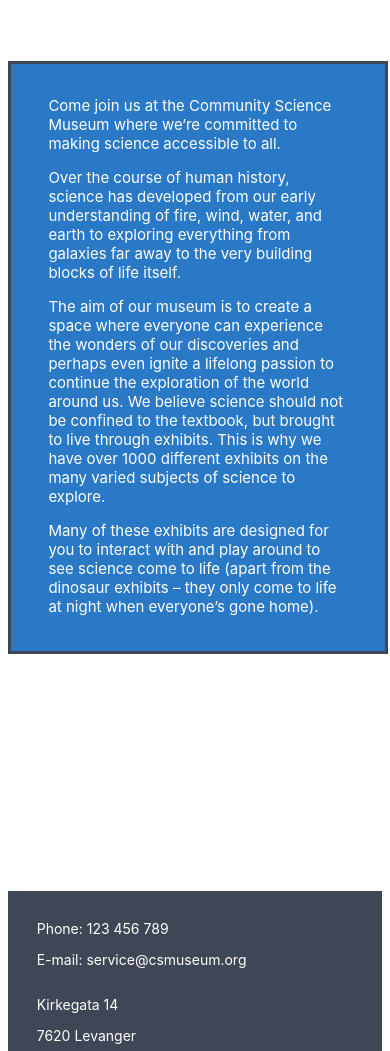
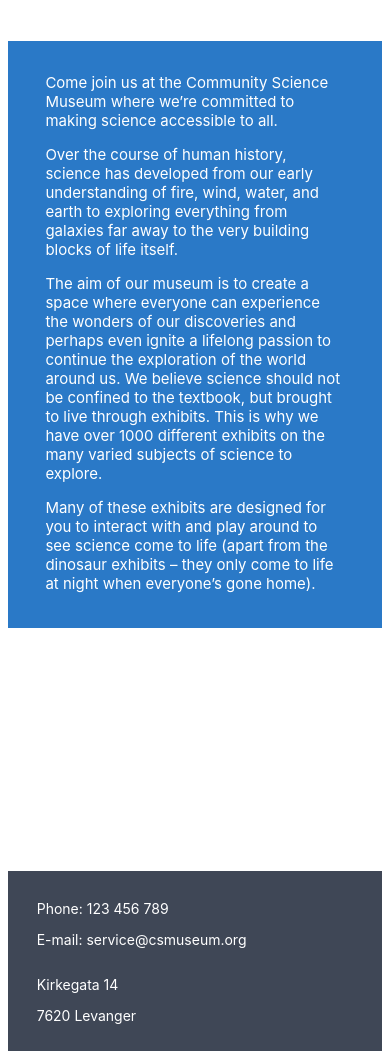
Before and after one commit to jkjode/semesterproject1, a plain HTML site: page index.html in a window 390 px wide. Shown: the part 427-1478 px from the top of the page. Drawn offline with Linux system fonts and the light colour scheme; a web font is replaced by a local one.

Commit message:
Update styles-index.css

```diff
--- a/CSS/styles-index.css
+++ b/CSS/styles-index.css
@@ -106,15 +106,23 @@ p {
 
 @media (max-width:950px){
 
+    .main {
+        margin-top: 20px;
+    }
+
     .white {
         background-color: #FFFFFF;
         width: 80%;
         height: 5.5rem;
-        margin-top: -720px;
+        margin-top: -700px;
         margin-left: 10%;
         border: solid 3px #3F4756;
         padding: 1.25rem;
         }
+
+    .blue {
+        border: none;
+    }
 
     .quote {
         font-family: Inter;
```
